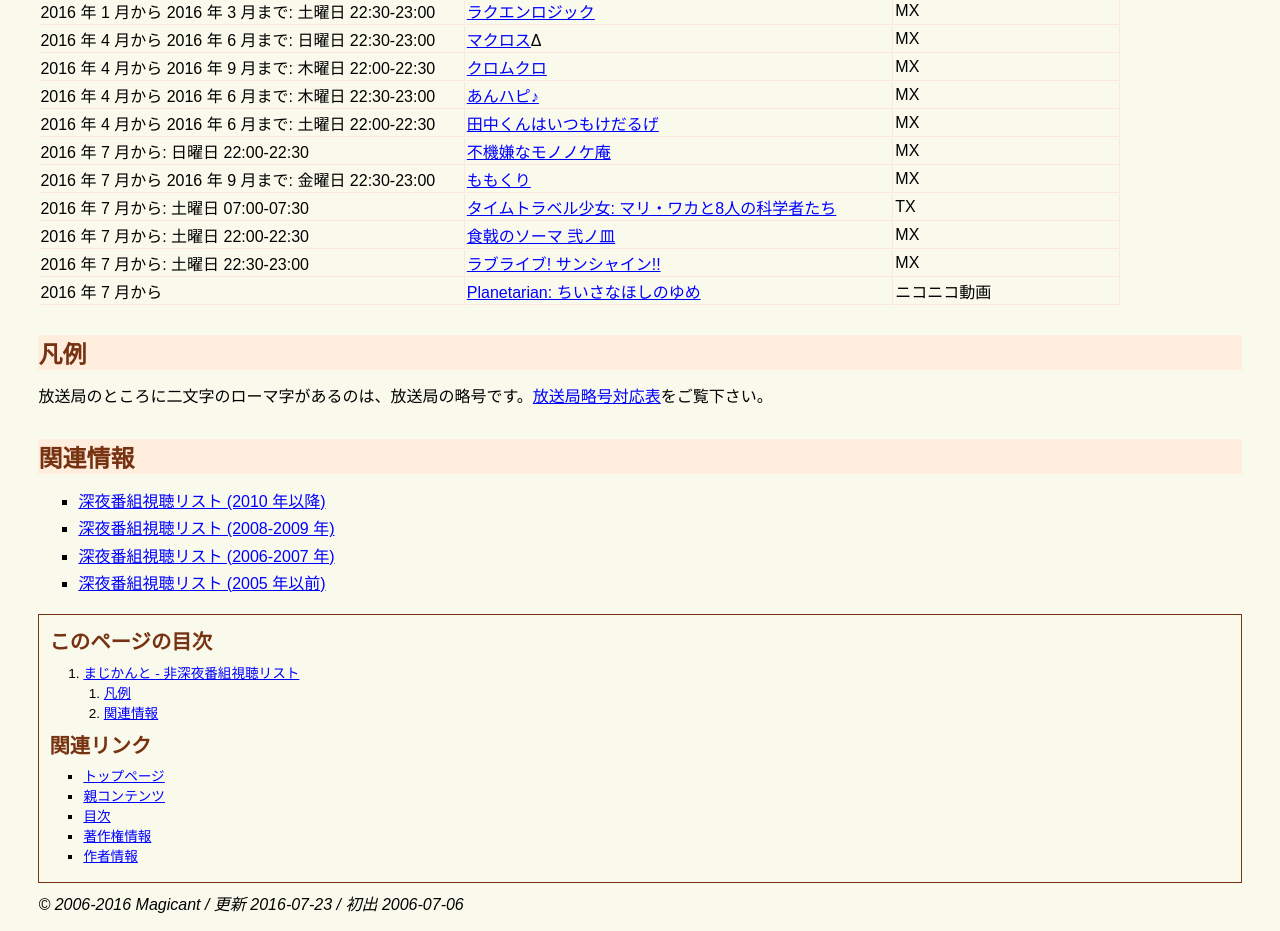
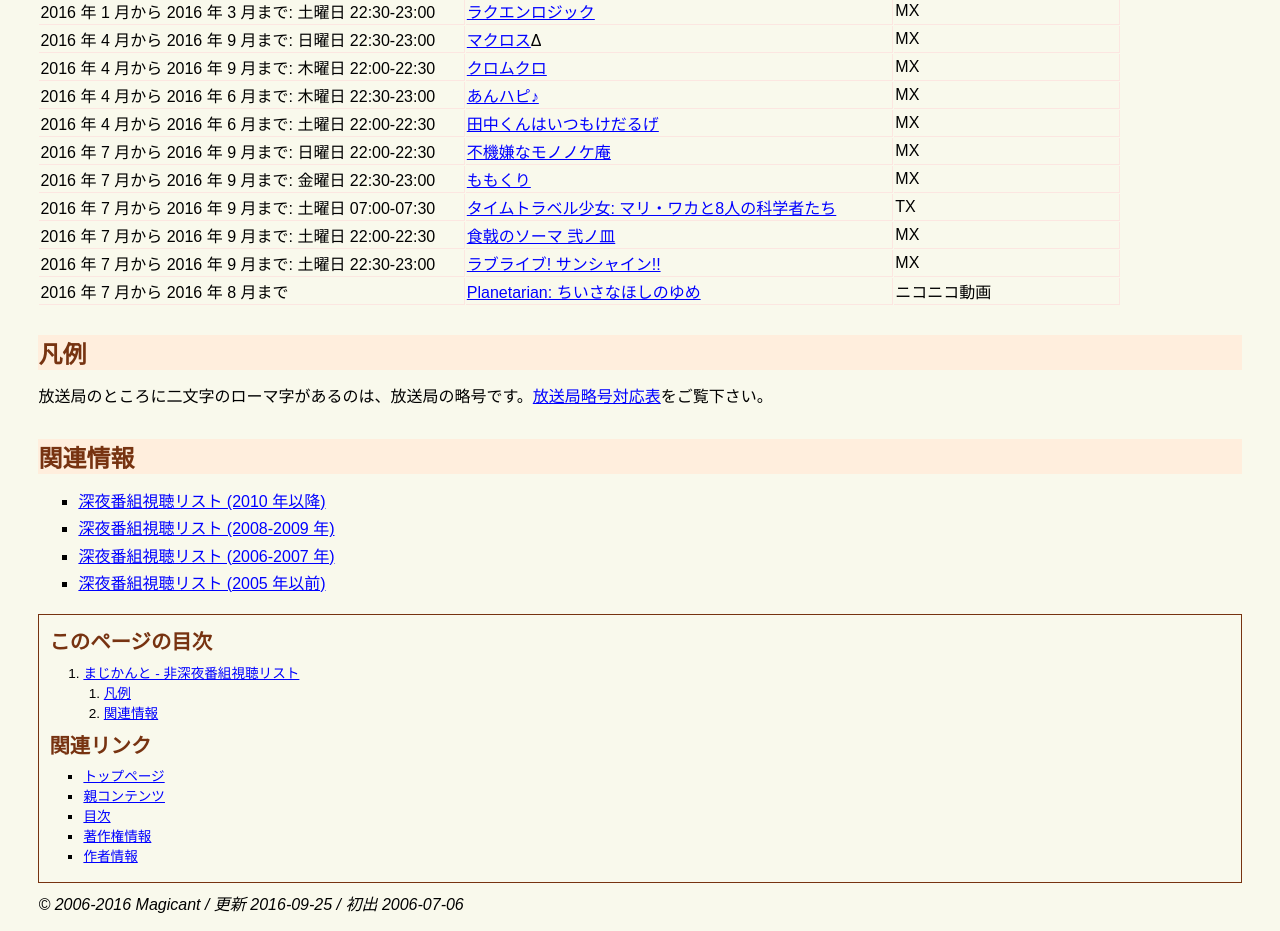
Before and after one commit to magicant/magicant.github.io, a plain HTML site: page non-latenight.html in a window 1280 px wide. Shown: the part 2981-3912 px from the top of the page. Drawn offline with Linux system fonts and the light colour scheme.

Commit message:
Update non-latenight, correct latenight

```diff
--- a/non-latenight.html
+++ b/non-latenight.html
@@ -538,7 +538,7 @@
 <td>MX</td>
 </tr>
 <tr>
-<td>2016 年 4 月から 2016 年 6 月まで: 日曜日 22:30-23:00</td>
+<td>2016 年 4 月から 2016 年 9 月まで: 日曜日 22:30-23:00</td>
 <td><a href="http://macross.jp/">マクロス</a>Δ</td>
 <td>MX</td>
 </tr>
@@ -558,7 +558,7 @@
 <td>MX</td>
 </tr>
 <tr>
-<td>2016 年 7 月から: 日曜日 22:00-22:30</td>
+<td>2016 年 7 月から 2016 年 9 月まで: 日曜日 22:00-22:30</td>
 <td><a href="http://mononokean.tv/">不機嫌なモノノケ庵</a></td>
 <td>MX</td>
 </tr>
@@ -568,22 +568,22 @@
 <td>MX</td>
 </tr>
 <tr>
-<td>2016 年 7 月から: 土曜日 07:00-07:30</td>
+<td>2016 年 7 月から 2016 年 9 月まで: 土曜日 07:00-07:30</td>
 <td><a href="http://mariwaka.com/">タイムトラベル少女: マリ・ワカと8人の科学者たち</a></td>
 <td>TX</td>
 </tr>
 <tr>
-<td>2016 年 7 月から: 土曜日 22:00-22:30</td>
+<td>2016 年 7 月から 2016 年 9 月まで: 土曜日 22:00-22:30</td>
 <td><a href="http://shokugekinosoma.com/">食戟のソーマ 弐ノ皿</a></td>
 <td>MX</td>
 </tr>
 <tr>
-<td>2016 年 7 月から: 土曜日 22:30-23:00</td>
+<td>2016 年 7 月から 2016 年 9 月まで: 土曜日 22:30-23:00</td>
 <td><a href="http://www.lovelive-anime.jp/uranohoshi/">ラブライブ! サンシャイン!!</a></td>
 <td>MX</td>
 </tr>
 <tr>
-<td>2016 年 7 月から</td>
+<td>2016 年 7 月から 2016 年 8 月まで</td>
 <td><a href="http://planetarian-project.com/">Planetarian: ちいさなほしのゆめ</a></td>
 <td>ニコニコ動画</td>
 </tr>
@@ -606,7 +606,7 @@
 
 <script type="text/javascript" src="/makenav.js" charset="UTF-8"></script>
 <address id="about_this_document">
-© 2006-2016 Magicant / 更新 2016-07-23 / 初出 2006-07-06
+© 2006-2016 Magicant / 更新 2016-09-25 / 初出 2006-07-06
 </address>
 
 </body>
```
Also changed, not shown: latenight.html (+2 -2 lines).
